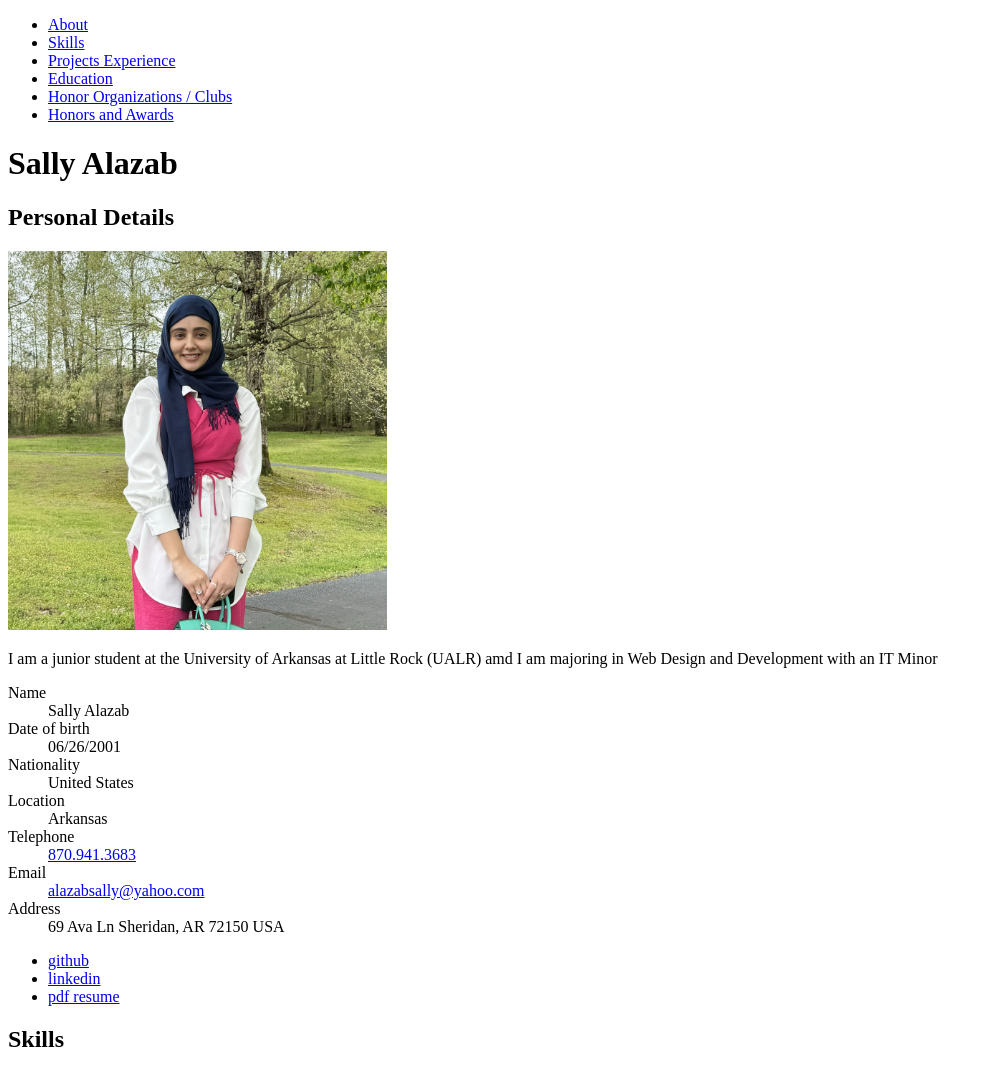
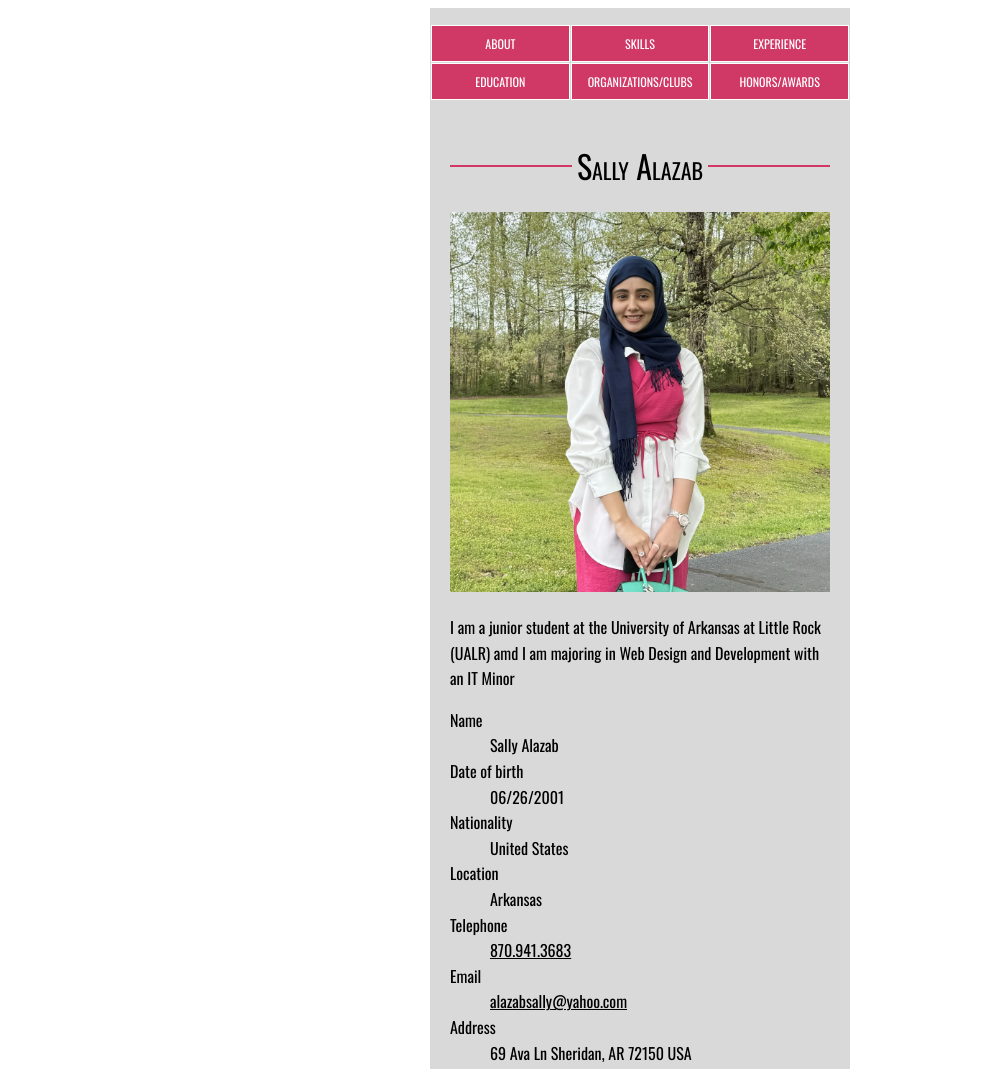
Before and after one commit to Sally2026/mobile-web, a plain HTML site: page jason-resume/index.html in a window 1280 px wide. Shown: the top 1069 px of the page, without its empty margins (0-993 px from the left). Drawn offline with nearby package versions, Linux system fonts and the light colour scheme; a web font is replaced by a local one.

Commit message:
Working on the Resume

```diff
--- a/jason-resume/assets/css/style.css
+++ b/jason-resume/assets/css/style.css
@@ -1,3 +1,17 @@
+/* CSS Custom Properties */
+
+:root{
+  --main-bg-color: #ffffff;
+  --first-color: #97A253;
+  --second-color: #D03966;
+  --third-color: #B03257;
+  --fourth-color: #CFCEA0;
+  --fifth-color: #D2A494;
+  --primary-type-color: #000000;
+}
+
+/* ------ Box Sizing -------*/
+
 html {
   box-sizing: border-box;
 }
@@ -5,6 +19,111 @@ html {
   box-sizing: inherit;
 }
 
-  div.bio img{
+/* ------ Typography -------*/
+body {
+  font-family: "Oswald", sans-serif;
+}
+
+/* ------ Fluid Images -------*/
+
+img {
+  max-width: 100%;
+}
+
+/*div.bio img{
   width: 30%;
+}*/
+
+/* ------ Utility Classes  -------*/
+.container {
+  max-width: 420px; /* Design Time */
+  margin: 0 auto;
+  background: rgba(0, 0, 0, 0.15);
 }
+
+/* ------ Helper Classes -------*/
+.visuallyhidden {
+  border: 0;
+  clip: rect(0 0 0 0);
+  height: 1px;
+  margin: -1px;
+  overflow: hidden;
+  padding: 0;
+  position: absolute;
+  width: 1px;
+  white-space: nowrap; /* 1 */
+}
+
+/* ------ Global Styles -------*/
+
+body {
+  background: var(--main-bg-color);
+  color: var(--primary-type-color);
+  line-height: 1.6;
+}
+
+a:link,
+a:visited {
+  color: var(--primary-type-color);
+}
+
+nav {
+  padding: 1px;
+}
+
+nav ul {
+  display: grid;
+  grid-template-columns: repeat(3, 1fr);
+  gap: 1px;
+  padding: 0;
+}
+
+nav li {
+  list-style-type: none;
+}
+
+nav a:link, nav a:visited {
+  display: block;
+  padding: 8px 16px;
+  border: 1px solid #ffffff;
+  text-align: center;
+  text-decoration: none;
+  text-transform: uppercase;
+  font-size: 0.75em;
+  background: var(--second-color);
+  transition: background-color 0.5s ease;
+  color: #ffffff;
+}
+
+nav a:hover {
+  background: rgba(13, 1, 44, 0.95);
+}
+
+main {
+  padding: 1px 20px;
+}
+
+main h1 {
+  display: flex;
+  flex-direction: row;
+  justify-content: center;
+  text-align: center;
+  font-weight: 400;
+  font-variant: small-caps;
+}
+
+main h1:before,
+main h1:after {
+  background-color: var(--second-color);
+  content: "\a0";
+  flex-grow: 1;
+  height: 2px;
+  position: relative;
+  top: 1.6rem;
+}
+main h1:before {
+  margin-right: 5px;
+}
+main h1:after {
+  margin-left: 5px;
+}
--- a/jason-resume/index.html
+++ b/jason-resume/index.html
@@ -5,6 +5,10 @@
   <meta http-equiv="X-UA-Compatible" content="IE=edge">
   <meta name="viewport" content="width=device-width, initial-scale=1.0">
   <link rel="stylesheet" href="assets/css/style.css">
+  <link rel="script" href="assets/js/script.js">
+  <link rel="preconnect" href="https://fonts.googleapis.com">
+  <link rel="preconnect" href="https://fonts.gstatic.com" crossorigin>
+  <link href="https://fonts.googleapis.com/css2?family=DM+Serif+Text:ital@0;1&family=Merriweather:ital,wght@0,300;0,400;0,700;0,900;1,300;1,400;1,700;1,900&family=Oswald:wght@200..700&family=Roboto:ital,wght@0,100;0,300;0,400;0,500;0,700;0,900;1,100;1,300;1,400;1,500;1,700;1,900&display=swap" rel="stylesheet">
   <script type="application/ld+json">
 {
   "@context": "https://schema.org",
@@ -88,11 +92,11 @@
   <nav class="primary">
   <ul>
     <li><a href="#about">About</a></li>
-        <li><a href="#skills">Skills</a></li>
-        <li><a href="#experience"> Projects Experience</a></li>
-        <li><a href="#education">Education</a></li>
-        <li><a href="#honor-organizations">Honor Organizations / Clubs</a></li>
-        <li><a href="#honor-awards">Honors and Awards</a></li>
+    <li><a href="#skills">Skills</a></li>
+    <li><a href="#experience"> Experience</a></li>
+    <li><a href="#education">Education</a></li>
+    <li><a href="#honor-organizations">Organizations/Clubs</a></li>
+    <li><a href="#honor-awards">Honors/Awards</a></li>
    </ul>
   </nav>
 </header>
@@ -100,7 +104,7 @@
 <main class="container">
   <h1 class="page-title">Sally Alazab</h1>
   <section id="about">
-    <h2>Personal Details</h2>
+    <h2 class="visuallyhidden">Personal Details</h2>
     <div class="bio">
     <img src="assets/img/my-picture.jpg" alt="Sally Alazab">
     <p>I am a junior student at the University of Arkansas at Little Rock (UALR) amd I am majoring in Web Design and Development with an IT Minor</p>
```
Lines whose indentation alone changed are shown as unchanged.
